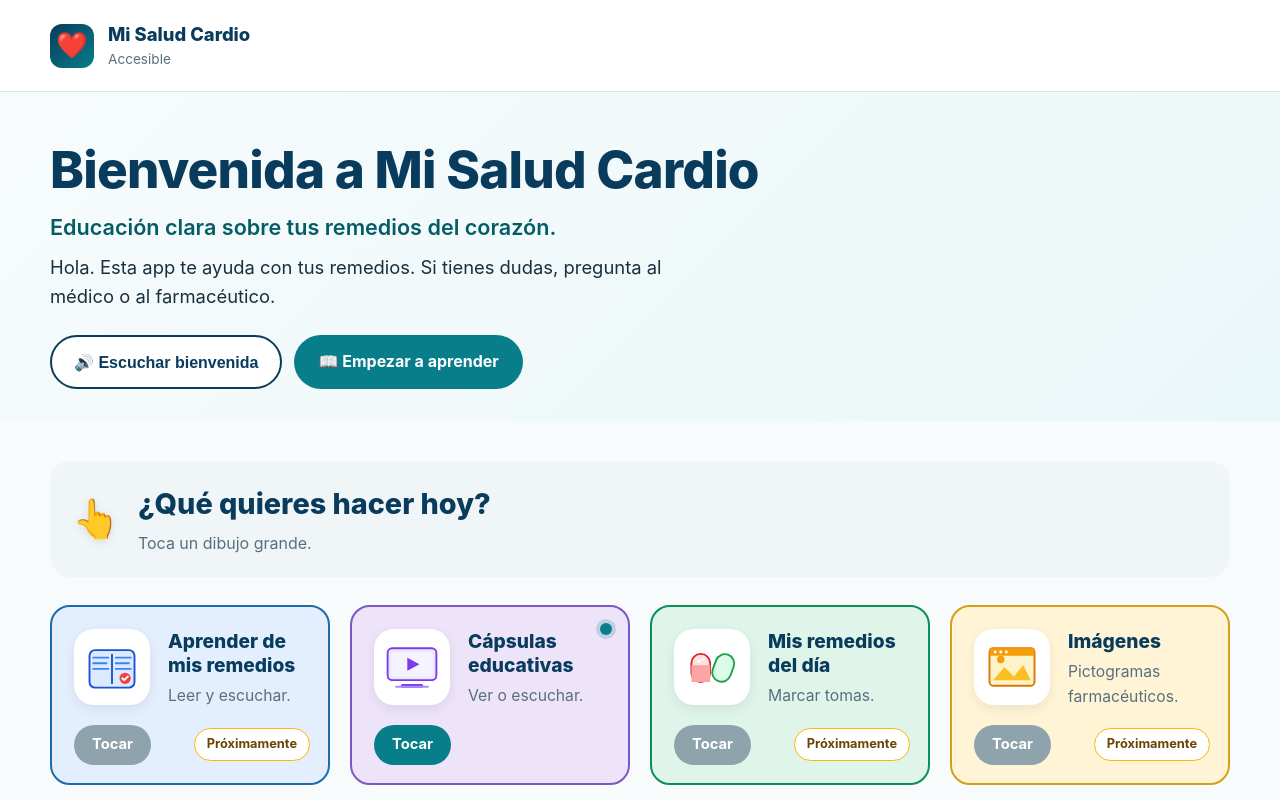
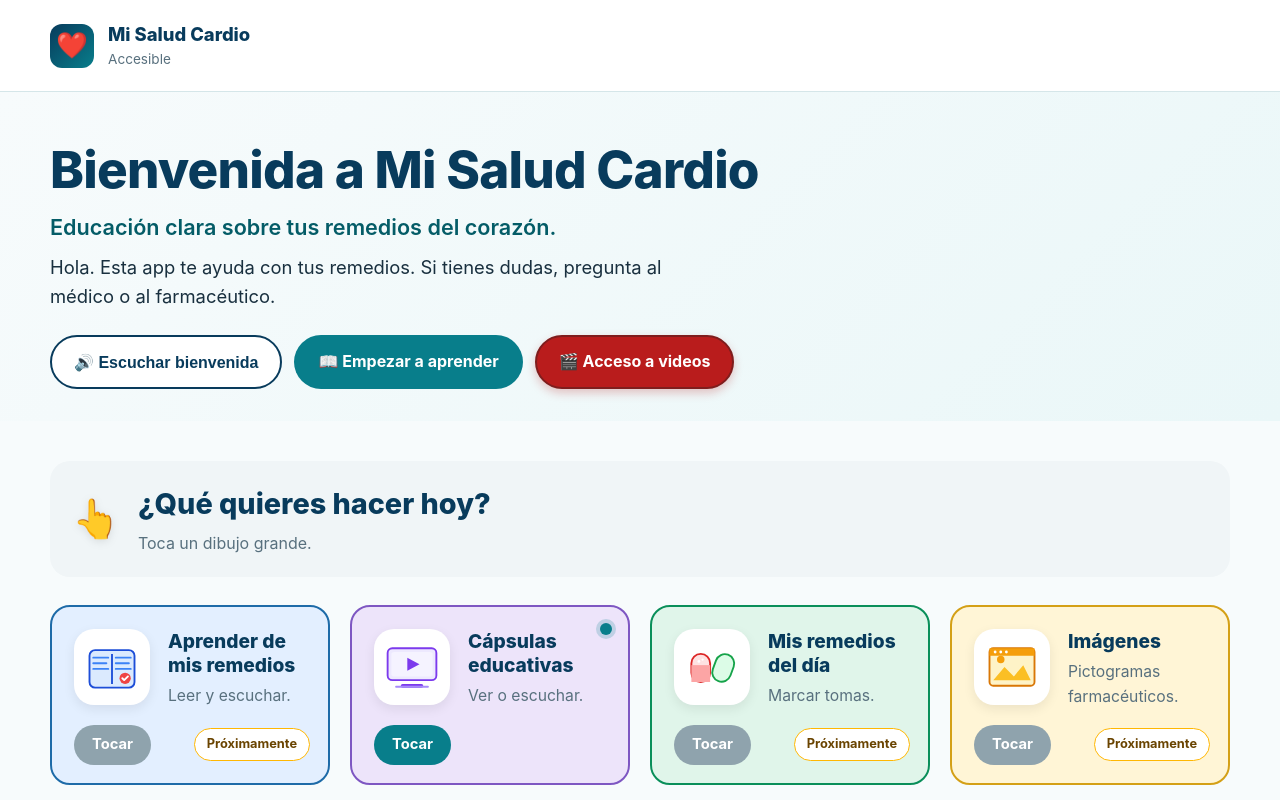
Before and after one commit to clauunegroni-web/misaludcardioaps2026, a Next.js app: page / in a window 1280 px wide. Shown: the top 800 px of the page. Built offline with nearby package versions, Linux system fonts and the light colour scheme.

Commit message:
Añadir botón Acceso a videos en portada que abre la galería de cápsulas

```diff
--- a/pages/index.js
+++ b/pages/index.js
@@ -154,6 +154,15 @@ export default function Home() {
               <a href="#accesos" className="btn btn-primary">
                 📖 Empezar a aprender
               </a>
+              <a
+                href="https://mi-salud-cardio-b149colun-clauunegroni-7645s-projects.vercel.app/capsulas/presion"
+                target="_blank"
+                rel="noopener noreferrer"
+                className="btn btn-video"
+                aria-label="Acceso a videos educativos: cómo tomar la presión, emergencia cardíaca e insulina"
+              >
+                🎬 Acceso a videos
+              </a>
             </div>
           </div>
         </section>
--- a/styles/globals.css
+++ b/styles/globals.css
@@ -402,6 +402,18 @@ a { color: var(--teal-dark); }
 }
 .btn-ghost-dark:hover { background: var(--sky); }
 
+.btn-video {
+  background: #b91c1c;
+  color: var(--white);
+  border-color: #7f1d1d;
+  box-shadow: 0 4px 10px rgba(185, 28, 28, 0.25);
+}
+.btn-video:hover,
+.btn-video:focus-visible {
+  background: #991b1b;
+  color: var(--white);
+}
+
 /* ===================== HERO Y GALERÍA DE CÁPSULAS ===================== */
 
 .capsulas-hero,
```
